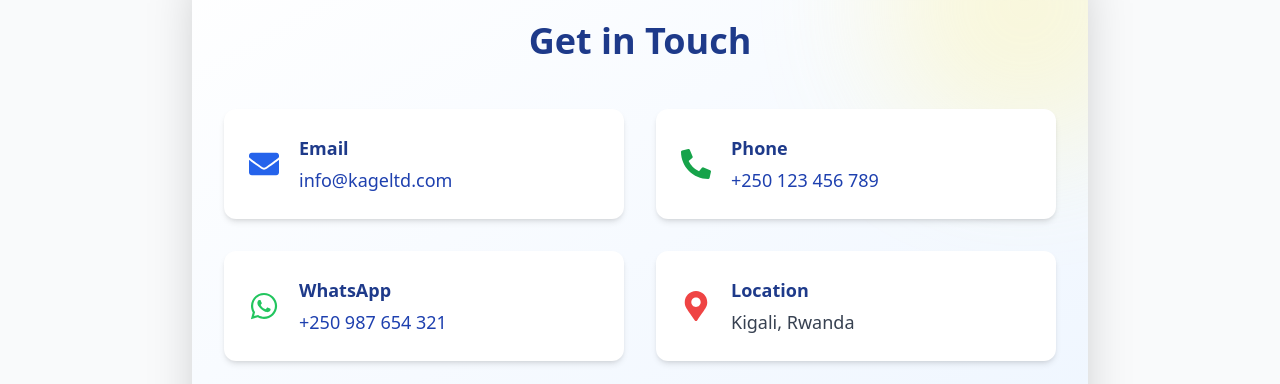
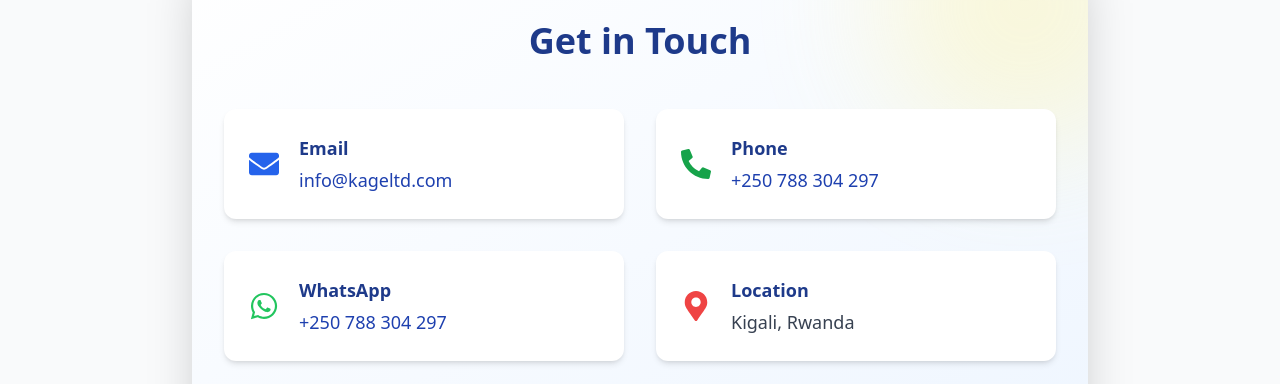
Before and after one commit to OliQuavious/kage-ltd-website, a React (Create React App) app: page / in a window 1280 px wide. Shown: the part 4064-4448 px from the top of the page. Built offline with nearby package versions, Linux system fonts and the light colour scheme.

Commit message:
Updated About, Contact pages and favicon

```diff
--- a/src/components/Contact.jsx
+++ b/src/components/Contact.jsx
@@ -55,8 +55,8 @@ function Contact() {
           icon: FaPhoneAlt,
           title: "Phone",
           content: (
-            <a href="tel:+250123456789" className="hover:underline text-blue-800">
-              +250 123 456 789
+            <a href="tel:+250788304297" className="hover:underline text-blue-800">
+              +250 788 304 297
             </a>
           ),
           iconColor: "text-green-600",
@@ -65,12 +65,12 @@ function Contact() {
           title: "WhatsApp",
           content: (
             <a
-              href="https://wa.me/250987654321"
+              href="https://wa.me/+250788304297"
               target="_blank"
               rel="noopener noreferrer"
               className="hover:underline text-blue-800"
             >
-              +250 987 654 321
+              +250 788 304 297
             </a>
           ),
           iconColor: "text-green-500",
--- a/src/pages/About.jsx
+++ b/src/pages/About.jsx
@@ -22,7 +22,7 @@ const team = [
   {
     name: "Alice U.",
     role: "Land Surveyor",
-    photo: "/team/alice.jpg",
+    photo: "/team/Alice.jpg",
     background:
       "Alice specializes in land measurement, boundary mapping, and geospatial analysis, ensuring precision and compliance with local land regulations.",
     email: "alice.u@example.com",
@@ -31,7 +31,7 @@ const team = [
   {
     name: "Ian K.",
     role: "Quantity Surveyor",
-    photo: "/team/ian.jpg",
+    photo: "/team/Ian.jpg",
     background:
       "Ian brings financial expertise to construction, handling cost estimation, tendering, and project budgeting with accuracy and foresight.",
     email: "ian.k@example.com",
@@ -40,7 +40,7 @@ const team = [
   {
     name: "Teta A.",
     role: "Field Technician",
-    photo: "/team/teta.jpg",
+    photo: "/team/Teta.jpg",
     background:
       "Teta supports field operations with technical expertise in site assessments, measurements, and real-time data collection on construction sites.",
     email: "teta.a@example.com",
@@ -58,7 +58,7 @@ const team = [
   {
     name: "Olivier M.",
     role: "Software Engineer",
-    photo: "/team/olivier.jpg",
+    photo: "/team/Olivier.jpg",
     background:
       "Olivier designs and maintains software solutions for property management, integrating modern tech into real estate and engineering services.",
     email: "olmusabe@gmail.com",
--- a/src/pages/Contact.jsx
+++ b/src/pages/Contact.jsx
@@ -186,8 +186,8 @@ function Contact() {
               />
               <ContactDetail
                 icon={<FiPhone size={28} />}
-                text="+250 123 456 789"
-                link="tel:+250123456789"
+                text=" +250 788 304 297"
+                link="tel:+250788304297"
               />
               <ContactDetail
                 icon={<FiMessageSquare size={28} />}
```
Also changed, not shown: 78 other files (tests, documents, lock files or other folders).
